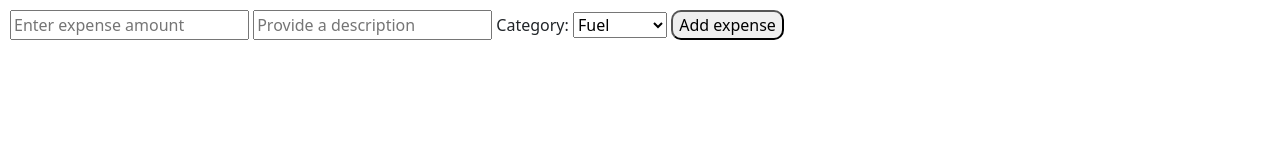
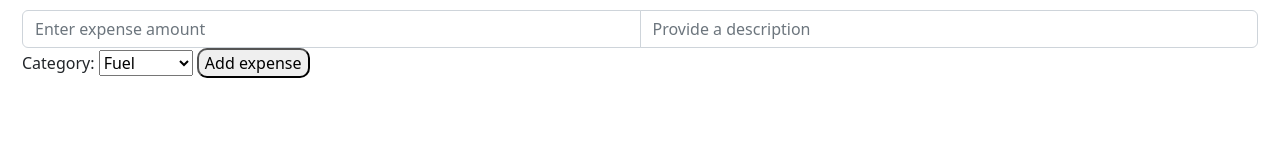
Before and after one commit to AthulPM97/Expense-tracker, a plain HTML site: page index.html in a window 1280 px wide. Drawn offline with nearby package versions, Linux system fonts and the light colour scheme; no server answers.

Commit message:
Integrated bootstrap and crudcrud

```diff
--- a/index.html
+++ b/index.html
@@ -12,10 +12,13 @@
     <link rel="stylesheet" href="./styles.css">
 </head>
 <body>
+    <div class="container-fluid">
         <form>
-        <input type="number" id="expense-amount" placeholder="Enter expense amount" required>
-        <input type="text" id="description" placeholder="Provide a description" required>
-        <label for="category">Category:</label>
+            <div class="input-group">
+                <input type="number" class="form-control" id="expense-amount" placeholder="Enter expense amount" required>
+                <input type="text" class="form-control" id="description" placeholder="Provide a description" required>
+            </div>
+            <label for="category" class="form-label">Category:</label>
             <select name="category" id="category">
                 <option value="fuel">Fuel</option>
                 <option value="food">Food</option>
@@ -24,6 +27,8 @@
             </select>
             <button type="submit" id="add-expense">Add expense</button>
         </form>
+    </div>
+   <div class="container-fluid">
     <div class="expense-container">
         <ul class="expense-list">
             <!--one expense item is an li with 3 <p> tags and 2 buttons
@@ -36,6 +41,8 @@
             </li> -->
         </ul>
     </div>
+   </div>
+
     <script src="https://cdn.jsdelivr.net/npm/axios/dist/axios.min.js"></script>
     <script src="app.js"></script>
 </body>
```
Lines whose indentation alone changed are shown as unchanged.
